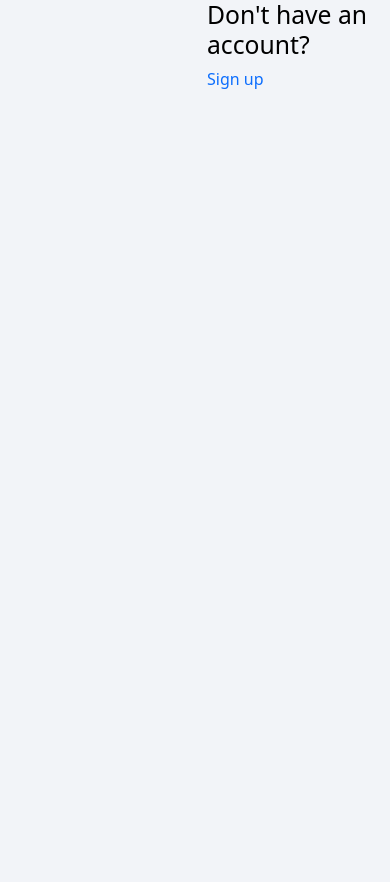
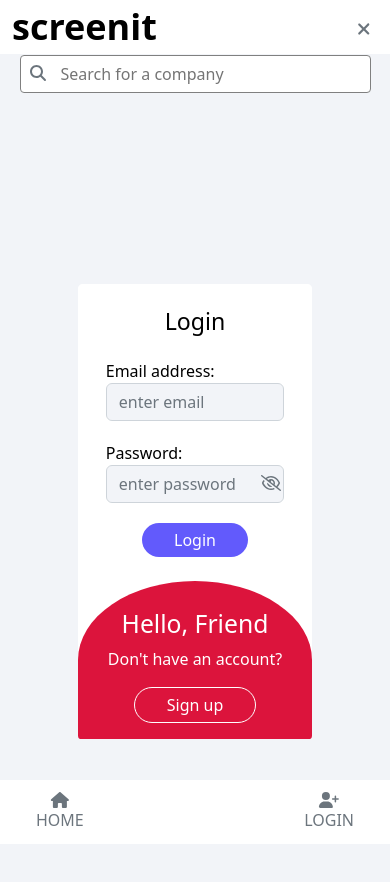
Before and after one commit to prathmesh-bhoir/screenit-app-vue, a Vue app: page /login in a window 390 px wide. Shown: the top 882 px of the page. Before the commit the page ends 844 px from the top, so only its background shows below. Built offline with nearby package versions, Linux system fonts and the light colour scheme; what vue-toast-notification would draw is missing.

Commit message:
login signup page styling completed

```diff
--- a/src/App.vue
+++ b/src/App.vue
@@ -23,7 +23,6 @@ export default {
   },
   watch:{
     getTheme(){
-      console.log(this.darkTheme)
       this.changeTheme();
     }
   },
@@ -61,8 +60,16 @@ html, body{
   background-color: #212531;
 }
 .dark-mode .my-nav input,
+.dark-mode .auth-section input,
+.dark-mode .auth-section .submit-btn:hover,
 .dark-mode .my-nav .login-btn{
   background-color: #0F1017;
+}
+.dark-mode .auth-section input{
+  color: white;
+}
+.dark-mode .auth-section .submit-btn:hover{
+  border: 1px solid #625AFC;
 }
 
 .my-container{
--- a/src/components/AppMenu.vue
+++ b/src/components/AppMenu.vue
@@ -166,7 +166,7 @@ export default {
 }
 
 .bottom-menu-item{
-    padding: 1em 0;
+    padding: 0.75em 0;
 }
 
 @media (max-width: 992px) {
--- a/src/components/pages/LoginPage.vue
+++ b/src/components/pages/LoginPage.vue
@@ -1,23 +1,115 @@
 <template>
-  <div class="d-flex justify-content-center align-items-center">
-    <div class="my-container container">
+  <div>
+    <div>
+      <AppMenu />
+    </div>
+    <div class="auth-section d-flex justify-content-center align-items-center">
+    <div class="auth-container my-container d-flex">
+      <div class="main-section my-container container d-flex flex-column justify-content-center align-items-center">
+        <h3>
+          Login
+        </h3>
+        <b-form>
+          <b-form-group id="input-group-1" label="Email address:" label-for="input-1">
+            <b-form-input
+              id="input-1"
 
+              type="email"
+              placeholder="enter email"
+              required
+            ></b-form-input>
+          </b-form-group>
+
+          <b-form-group id="input-group-2" label="Password:" label-for="input-2" v-if="showPassword">
+            <div class="d-flex">
+              <b-form-input
+                id="input-2"
+                type="text"
+                placeholder="enter password"
+                v-model="form.password"
+                required
+              ></b-form-input>
+              <div @click="hidePass()" class="icon text-secondary">
+                <font-awesome-icon icon="fa-regular fa-eye" />
+              </div>
+            </div>
+          </b-form-group>
+          <b-form-group id="input-group-2" label="Password:" label-for="input-2" v-else>
+            <div class="d-flex">
+              <b-form-input
+              id="input-2"
+              type="password"
+              placeholder="enter password"
+              v-model="form.password"
+              required
+              ></b-form-input>
+              <div @click="showPass()" class="icon text-secondary">
+                <font-awesome-icon icon="far fa-eye-slash" />
+              </div>
+            </div>
+          </b-form-group>
+
+          <div class="d-flex justify-content-center">
+            <button class="submit-btn">Login</button>
+          </div>
+        </b-form>
+      </div>
+      <div class="secondary-section container d-flex flex-column justify-content-center align-items-center">
+        <h2>
+          Hello, Friend
+        </h2>
+        <p>Don't have an account?</p>
+          <router-link class="text-decoration-none auth-link" :to="{name: 'signup' }"><button>Sign up</button></router-link>
+      </div>
     </div>
-    <div class="container">
-      <h2>
-        Don't have an account?
-      </h2>
-      <router-link class="text-decoration-none" :to="{name: 'signup' }">Sign up</router-link>
-    </div>
+  </div>
   </div>
 </template>
 
 <script>
+import AppMenu from '../AppMenu.vue'
+
 export default {
-    name: 'LoginPage'
+  name: 'LoginPage',
+  components:{
+    AppMenu
+  },
+  data(){
+    return{
+      form:{
+        password: ''
+      },
+      showPassword: false
+    }
+  },
+  methods:{
+    hidePass(){
+      this.showPassword = false
+    },
+    showPass(){
+      this.showPassword = true
+    }
+  }
 }
 </script>
 
-<style>
+<style scoped >
+@import '@/styles/auth.css';
+
+@media (max-width: 992px) {
+    .auth-container{
+      flex-direction: column;
+    }
+}
+
+.main-section{
+    border-radius: 5px 0 0 5px;
+}
+.secondary-section{
+    border-radius: 0 5px 5px 0;
+}
+.icon{
+  left: 45%;
+}
 
 </style>
--- a/src/components/pages/SignupPage.vue
+++ b/src/components/pages/SignupPage.vue
@@ -1,15 +1,126 @@
 <template>
+  <div>
     <div>
-      hello
+      <AppMenu />
     </div>
-  </template>
+    <div class="auth-section d-flex justify-content-center align-items-center">
+    <div class="auth-container my-container d-flex">
+      <div class="secondary-section container d-flex flex-column justify-content-center align-items-center">
+        <h2>
+          Hello, Friend
+        </h2>
+        <p>Already have an account?</p>
+          <router-link class="text-decoration-none auth-link" :to="{name: 'login' }"><button>Login</button></router-link>
+      </div>
+      <div class="main-section my-container container d-flex flex-column justify-content-center align-items-center">
+        <h3>
+          Sign up
+        </h3>
+        <b-form>
+          <b-form-group id="input-group-3" label="Username:" label-for="input-3">
+            <b-form-input
+              id="input-3"
+
+              type="text"
+              placeholder="enter username"
+              required
+            ></b-form-input>
+          </b-form-group>
+
+          <b-form-group id="input-group-1" label="Email address:" label-for="input-1">
+            <b-form-input
+              id="input-1"
+
+              type="email"
+              placeholder="enter email"
+              required
+            ></b-form-input>
+          </b-form-group>
+
+          <b-form-group id="input-group-2" label="Password:" label-for="input-2" v-if="showPassword">
+            <div class="d-flex">
+              <b-form-input
+                id="input-2"
+                type="text"
+                placeholder="enter password"
+                v-model="form.password"
+                required
+              ></b-form-input>
+              <div @click="hidePass()" class="icon text-secondary">
+                <font-awesome-icon icon="fa-regular fa-eye" />
+              </div>
+            </div>
+          </b-form-group>
+          <b-form-group id="input-group-2" label="Password:" label-for="input-2" v-else>
+            <div class="d-flex">
+              <b-form-input
+              id="input-2"
+              type="password"
+              placeholder="enter password"
+              v-model="form.password"
+              required
+              ></b-form-input>
+              <div @click="showPass()" class="icon text-secondary">
+                <font-awesome-icon icon="far fa-eye-slash" />
+              </div>
+            </div>
+          </b-form-group>
+
+          <div class="d-flex justify-content-center">
+            <button class="submit-btn">Sign up</button>
+          </div>
+        </b-form>
+      </div>
+    </div>
+  </div>
+  </div>
+
+</template>
 
   <script>
+  import AppMenu from '../AppMenu.vue'
+
   export default {
-    name: 'SignupPage'
+    name: 'SignupPage',
+    components:{
+      AppMenu
+    },
+    data(){
+      return{
+        form:{
+          password: ''
+        },
+        showPassword: false
+      }
+    },
+    methods:{
+        hidePass(){
+          this.showPassword = false
+        },
+        showPass(){
+          this.showPassword = true
+        }
+    }
   }
   </script>
 
-  <style>
+<style scoped>
+  @import '@/styles/auth.css';
 
-  </style>
+  @media (max-width: 992px) {
+    .auth-container{
+      flex-direction: column-reverse;
+    }
+  }
+
+.main-section{
+    border-radius: 0 5px 5px 0;
+}
+.secondary-section{
+    border-radius: 5px 0 0 5px;
+}
+
+  .icon{
+    right: 24%;
+  }
+</style>
--- /dev/null
+++ b/src/styles/auth.css
@@ -0,0 +1,83 @@
+h3{
+    margin-bottom: 1em;
+}
+
+.auth-section{
+    height: 110vh;
+    padding-bottom: 2em;
+}
+
+.auth-container{
+    /* height: 60%; */
+    width: 60%;
+    border-radius: 5px;
+}
+
+.main-section{
+    padding-top: 1.5em;
+    padding-bottom: 1.5em;
+}
+.secondary-section{
+    padding-top: 1.75em;
+    padding-bottom: 1em;
+}
+
+.main-section form{
+    width: 85%;
+}
+.main-section input{
+    margin-bottom: 1.25em;
+    background-color: #F2F4F8;
+}
+.main-section label{
+    margin-bottom: 0.5em;
+}
+
+.secondary-section{
+    color: white;
+    background-color: crimson;
+}
+
+.secondary-section button{
+    background-color: crimson;
+    color: white;
+    border: 1px solid #fff;
+    border-radius: 80px;
+    padding: 0.5em 2em;
+}
+
+.submit-btn{
+    background-color: #625AFC;
+    border: none;
+    color: white;
+    border-radius: 80px;
+    padding: 0.5em 2em;
+}
+
+
+@media (max-width: 992px) {
+    .auth-section{
+        height: 125vh !important;
+    }
+    .main-section{
+        border-radius: 5px 5px 0 0 !important;
+    }
+    .secondary-section{
+      border-radius: 75% 75% 5px 5px !important;
+    }
+    .icon{
+        left: 70% !important;
+    }
+}
+@media (max-width: 500px) {
+    .icon{
+        left: 67% !important;
+    }
+}
+
+
+.icon{
+    position: absolute;
+    padding-top: 6px;
+    cursor: pointer;
+}
```
